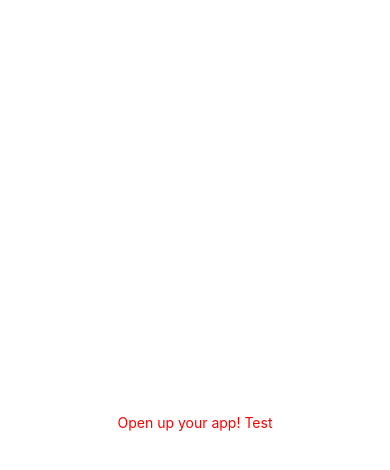
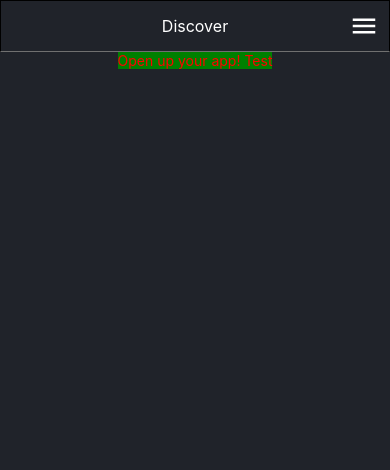
Before and after one commit to mschmauder-hub/seriesmaster, a React Native app in the folder SeriesMaster-Frontend/: screen / in a window 390 px wide. Shown: the top 470 px of the page. Built offline with nearby package versions, Linux system fonts and the light colour scheme.

Commit message:
Add Header component and prop-type validation

```diff
--- a/SeriesMaster-Frontend/App.js
+++ b/SeriesMaster-Frontend/App.js
@@ -1,21 +1,25 @@
 import React from "react";
 import styled from "styled-components/native";
+import { StatusBar } from "react-native";
+import Header from "./components/Header";
 
 const Container = styled.View`
-  height: 100%;
-  display: flex;
+  flex: 1;
   align-items: center;
-  justify-content: center;
+  background: #20232a;
+  padding-top: ${StatusBar.currentHeight};
 `;
 
 const StyledText = styled.Text`
   color: red;
+  align-items: center;
+  background: green;
 `;
 
 export default function App() {
-  console.log("Test");
   return (
     <Container>
+      <Header title="Discover"></Header>
       <StyledText>Open up your app! Test</StyledText>
     </Container>
   );
--- /dev/null
+++ b/SeriesMaster-Frontend/components/Header.js
@@ -0,0 +1,41 @@
+import React from "react";
+import styled from "styled-components/native";
+import PropTypes from "prop-types";
+
+const HeaderStyle = styled.View`
+  display: flex;
+  flex-direction: row;
+  padding: 10px;
+  width: 100%;
+  align-items: center;
+  justify-content: center;
+  border-width: 1px;
+  border-bottom-color: #707070;
+`;
+
+const StyledText = styled.Text`
+  margin: auto;
+  padding-left: 30px;
+  color: #fff;
+  font-size: 16px;
+`;
+
+const StyledImage = styled.Image`
+  height: 30px;
+  width: 30px;
+`;
+
+const Header = ({ title }) => {
+  return (
+    <HeaderStyle>
+      <StyledText>{title}</StyledText>
+      <StyledImage source={require("../assets/menu-white.svg")} />
+    </HeaderStyle>
+  );
+};
+
+export default Header;
+
+Header.propTypes = {
+  title: PropTypes.any,
+};
--- a/SeriesMaster-Frontend/package.json
+++ b/SeriesMaster-Frontend/package.json
@@ -11,6 +11,7 @@
   "dependencies": {
     "expo": "~38.0.8",
     "expo-status-bar": "^1.0.2",
+    "prop-types": "^15.7.2",
     "react": "~16.11.0",
     "react-dom": "~16.11.0",
     "react-native": "https://github.com/expo/react-native/archive/sdk-38.0.2.tar.gz",
```
Also changed, not shown: SeriesMaster-Frontend/assets/menu-white.svg (added).
